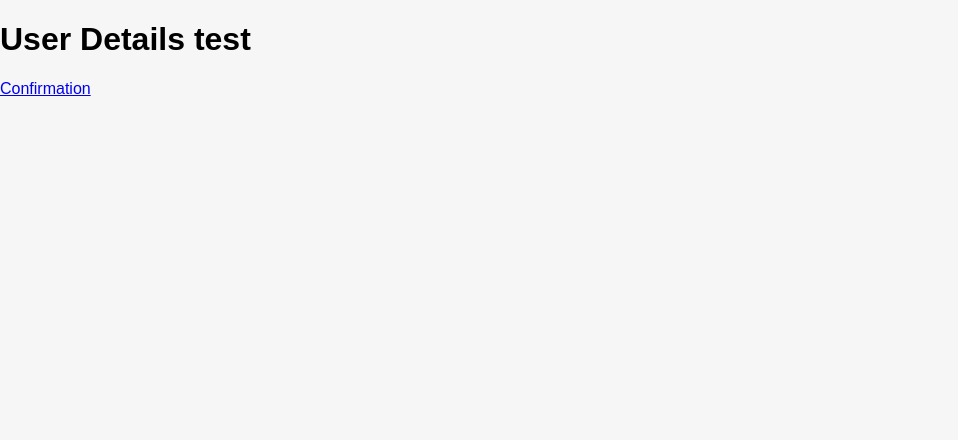
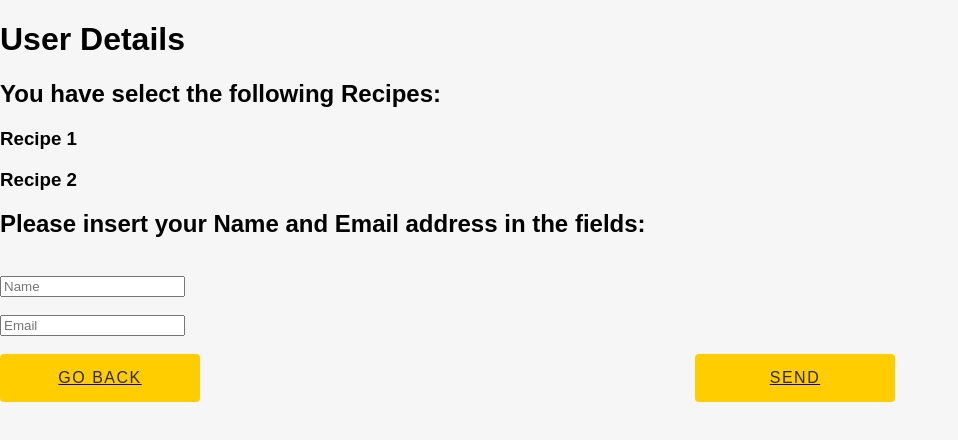
Before and after one commit to GabrielaOliveirabpt/miniature_spatula, a Next.js app: page /user-details in a window 1280 px wide. Shown: the top 440 px of the page, without its empty margins (0-958 px from the left). Built offline with nearby package versions, Linux system fonts and the light colour scheme.

Commit message:
add text and style to confirmation page, add buttons and form to user-details page

```diff
--- a/pages/user-details.js
+++ b/pages/user-details.js
@@ -1,13 +1,72 @@
 import Link from 'next/link'
+import { useState } from 'react'
 
 function UserDetails() {
+const [ name, setName ] = useState('')
+const [ email, setEmail ] = useState('')
+
+// const submitData = async () => {
+//     const response = await fetch('https://code-challenge-mid.vercel.app/api/submit', {
+//         method: 'POST',
+//         body: JSON.stringify({ name, email }),
+//         headers: {
+//             'Content-Type': 'application/json'
+//         },
+//     })
+//     const data = await response.json()
+//     console.log(data)
+
+// }
+
+
     return (
-      <div>
-        <h1>User Details test</h1>
+      <div className='user_details_container'>
+        <h1>User Details</h1>
 
-        <Link href='/confirmation'>
-        Confirmation
-        </Link>
+        <h2>You have select the following Recipes:</h2>
+        <h3>Recipe 1</h3>
+        <h3>Recipe 2</h3>
+
+        <h2>Please insert your Name and Email address in the fields:</h2>
+        <br/>
+
+        <input
+            type='text'
+            value={name}
+            placeholder='Name'
+            onChange={(e) => setName(e.target.value)}
+        />
+        <br/>
+        <br/>
+        <input
+            type='text'
+            value={email}
+            placeholder='Email'
+            onChange={(e) => setEmail(e.target.value)}
+        />
+
+        <br/>
+        <br/>
+        <div className='display_opposite'>
+            <Link href='/' className='btn_centre'>
+                <div
+                    className="btn_continue"
+                    // onClick={submitData}
+                >
+                    Go Back
+                </div>
+            </Link>
+
+            <Link href='/confirmation' className='btn_centre'>
+                <div
+                    className="btn_continue"
+                    // onClick={submitData}
+                >
+                    Send
+                </div>
+            </Link>
+
+        </div>
 
       </div>
     );
--- a/styles/globals.css
+++ b/styles/globals.css
@@ -33,7 +33,7 @@ body {
   border-bottom-right-radius: 4px;
 }
 
-.amarelo h4 {
+.yellow_box h4 {
   padding: 15px;
   margin-bottom: 0;
   text-align: center;
@@ -46,7 +46,7 @@ body {
   background-color: #ffcd00;
 }
 
-.amarelo p {
+.yellow_box p {
   padding: 15px;
 }
 
@@ -65,9 +65,10 @@ body {
   height: 436px;
   border-radius: 4px;
   margin: 10px;
+  /* border: 5px solid #47d7ac; */
 }
 
-img {
+.card img {
   border-radius: 4px 4px 0px 0px;
 }
 
@@ -119,3 +120,47 @@ img {
 	align-items: center;
 	display: inline-flex;
 }
+
+.btn_continue {
+  padding: 15px;
+  /* margin-bottom: 0; */
+  text-align: center;
+  text-transform: uppercase;
+  font-size: 16px;
+  border-radius: 4px;
+  letter-spacing: 1.5px;
+  color: #2d2926;
+  background-color: #ffcd00;
+  width: 200px;
+  cursor: pointer;
+  text-decoration: none;
+
+}
+
+.display_opposite {
+  display: flex;
+  justify-content: space-between;
+}
+
+.btn_center {
+  display: flex;
+  justify-content: center;
+}
+
+/* .btn_continue div:link { text-decoration: none; }
+
+
+.btn_continue div:visited { text-decoration: none; }
+
+
+.btn_continue div:hover { text-decoration: none; }
+
+
+.btn_continue div:active { text-decoration: none; } */
+
+.user_details_container {
+  /* display: flex;
+  justify-content: center; */
+  width: 895px;
+
+}
```
Also changed, not shown: pages/confirmation.js (+6 -3 lines), pages/index.js (+6 -4 lines).
